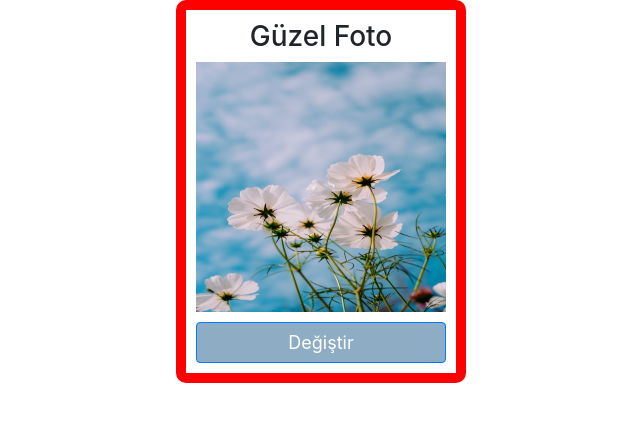
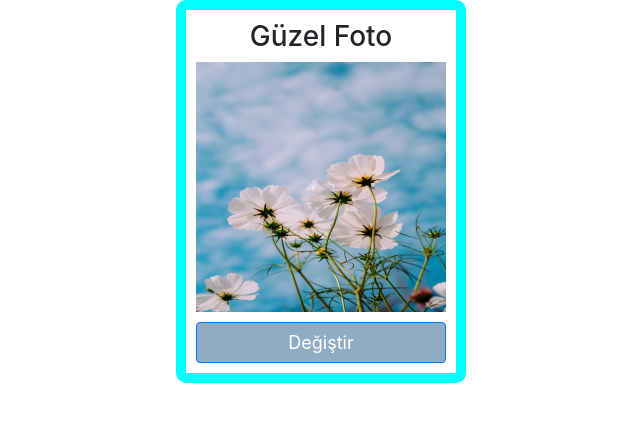
Before and after one commit to m0ryem/ilk_sitem, a plain HTML site: page index.html in a window 1280 px wide. Shown: the whole page, without its empty margins (319-959 px from the left). Drawn offline with nearby package versions, Linux system fonts and the light colour scheme.

Commit message:
Border initial color has changed

```diff
--- a/styles.css
+++ b/styles.css
@@ -6,7 +6,7 @@ body{
 .kart{
     display: flex;
     flex-direction: column;
-    border: 10px solid red;
+    border: 10px solid aqua;
     padding: 10px;
     justify-content: center;
     border-radius: 10px;
```
